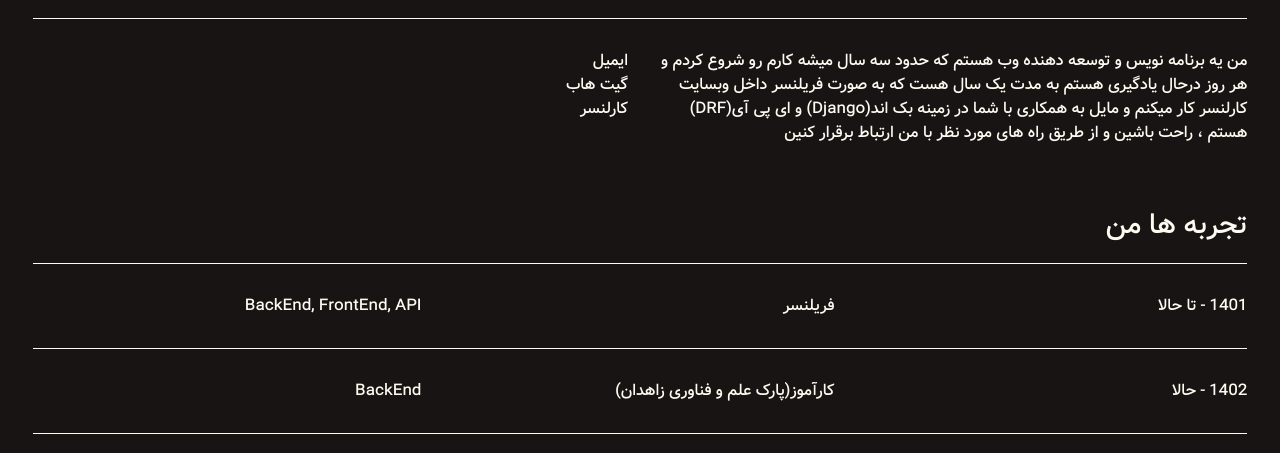
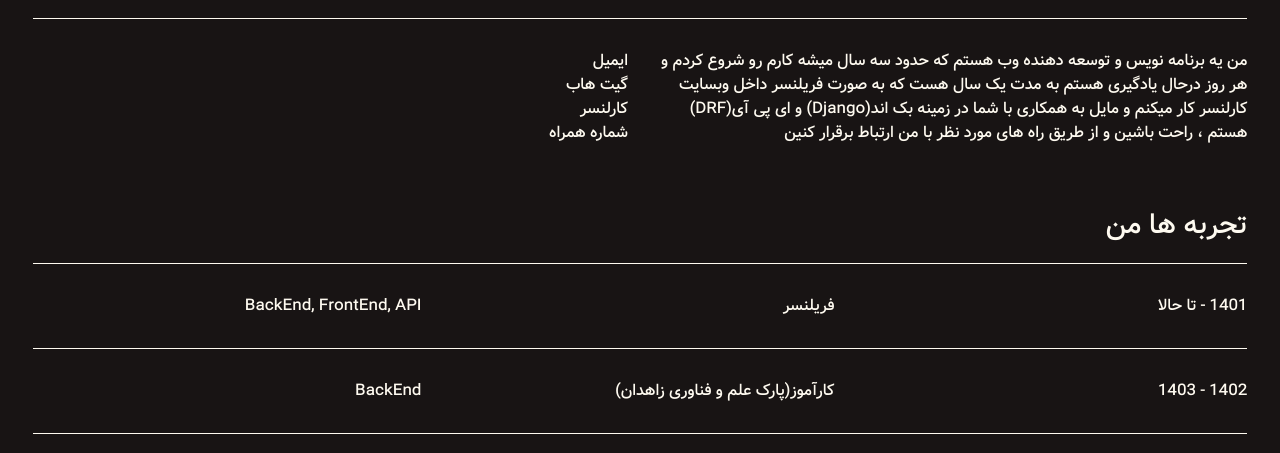
Before and after one commit to kianbeh/kianbeh.github.io, a plain HTML site: page index.html in a window 1280 px wide. Shown: the part 940-1393 px from the top of the page. Drawn offline with Linux system fonts and the light colour scheme; files whose address does not match are found by name.

Commit message:
Update index.html

```diff
--- a/index.html
+++ b/index.html
@@ -76,6 +76,7 @@
                         <a href="mailto:kian.box@outlook.com" class="contact-ways fs-6">ایمیل</a>
                         <a href="https://github.com/tonycoc/" class="contact-ways fs-6">گیت هاب</a>
                         <a href="https://karlancer.com/profile/145129" class="contact-ways fs-6">کارلنسر</a>
+                        <a href="tel:+989046158401" class="contact-ways fs-6">شماره همراه</a>
                     </div>
                 </div>
             </div>
@@ -93,7 +94,7 @@
                     <div class="line"></div>
                     <div class="row experience-info ex-2" dir="rtl">
                         <div class="period col fs-6">
-                            1402 - حالا
+                            1402 - 1403
                         </div>
                         <div class="title col">کارآموز(پارک علم و فناوری زاهدان)</div>
                         <div class="explain col">BackEnd</div>
```
